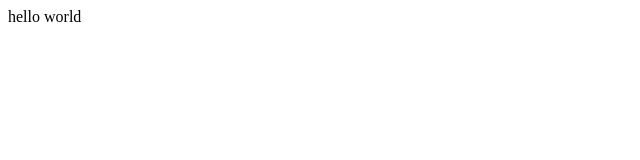
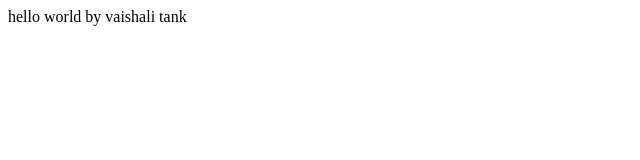
Before and after one commit to surbhi2920/demogit, a plain HTML site: page index.html in a window 1280 px wide. Shown: the whole page, without its empty margins (0-640 px from the left). Drawn offline with Linux system fonts and the light colour scheme.

Commit message:
checking hello world by vaishali tank

```diff
--- a/index.html
+++ b/index.html
@@ -6,6 +6,6 @@
     <title>Document</title>
 </head>
 <body>
-    hello world
+    hello world by vaishali tank
 </body>
 </html>
```
